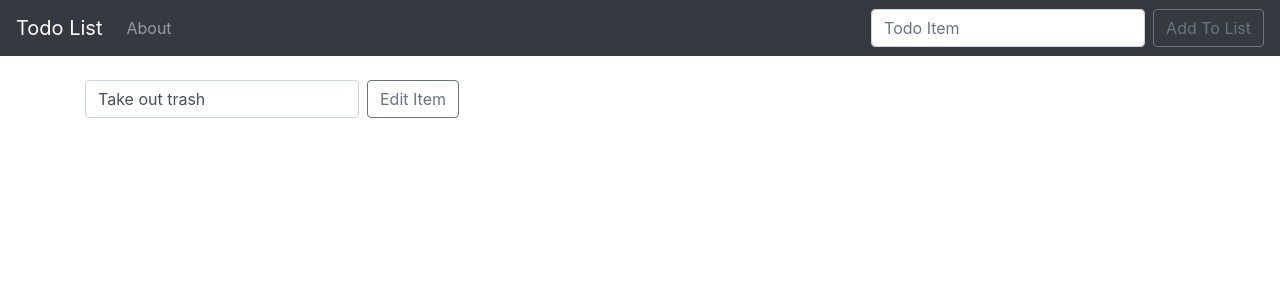
After one commit to abel-masila/django_todo, a Django app: page /edit/1 in a window 1280 px wide. The commit adds this page. Shown: the top 300 px of the page. Run offline with Django 3.2, Linux system fonts and the light colour scheme; data comes from the database, SQL or seed files in the repository; both versions use the stored data as it was after the commit; some libraries are stand-ins or nearby versions.

Commit message:
added edit feature and finished app :rocket:"

```diff
--- /dev/null
+++ b/todo_list/templates/edit.html
@@ -0,0 +1,14 @@
+{% extends 'base.html' %}
+
+{% block title %} Todo-List | Edit Item {% endblock %}
+{% block content %}
+    {% if todo %}
+        <form class="form-inline my-2 my-lg-0" method="POST">
+            {% csrf_token %}
+            <input class="form-control mr-sm-2" type="text" placeholder="{{ todo.item}}" value="{{ todo.item}}" aria-label="Search" name="item">
+            <input type="hidden" value="{{ todo.completed }}" name="completed">
+            <button class="btn btn-outline-secondary my-2 my-sm-0" type="submit">Edit Item</button>
+        </form>
+    {% endif%}
+
+{% endblock %}
--- a/todo_list/templates/home.html
+++ b/todo_list/templates/home.html
@@ -17,9 +17,9 @@
     {% for items in all_items %}
     {% if items.completed%}
     <tr class="table-secondary">
-        <td class="striker">{{ items.item }}</td>
+        <td class="striker"><a href="{% url 'edit' items.id%}">{{ items.item }}</a></td>
         <td>
-            <center><a href="{% url 'uncross' items.id%}">Uncross</a></center>
+            <center><a href="{% url 'uncross' items.id %}">Uncross</a></center>
         </td>
         <td>
             <center><a href=" {% url 'delete' items.id %}">Delete</a></center>
@@ -27,7 +27,7 @@
     </tr>
     {% else %}
     <tr>
-        <td>{{ items.item }}</td>
+        <td><a href="{% url 'edit' items.id %}">{{ items.item }}</a></td>
         <td>
             <center><a href="{% url 'cross_off' items.id %}"> Cross Off</a></center>
         </td>
--- a/todo_list/urls.py
+++ b/todo_list/urls.py
@@ -7,4 +7,5 @@ urlpatterns = [
     path('delete/<list_id>', views.delete, name="delete"),
     path('cross_off/<list_id>', views.cross_off, name="cross_off"),
     path('uncross/<list_id>', views.uncross, name="uncross"),
+    path('edit/<list_id>', views.edit, name="edit"),
 ]
--- a/todo_list/views.py
+++ b/todo_list/views.py
@@ -49,3 +49,19 @@ def uncross(request, list_id):
     item.completed = False
     item.save()
     return redirect('home')
+
+
+# edit action
+def edit(request, list_id):
+    if request.method == 'POST':
+        item = List.objects.get(pk=list_id)
+        form = ListForm(request.POST or None, instance=item)
+
+        if form.is_valid():
+            form.save()
+            messages.success(request, "Item has been edited! ")
+            return redirect('home')
+    else:
+        item = List.objects.get(pk=list_id)
+        context = {'todo': item}
+        return render(request, 'edit.html', context)
```
Also changed, not shown: db.sqlite3.
